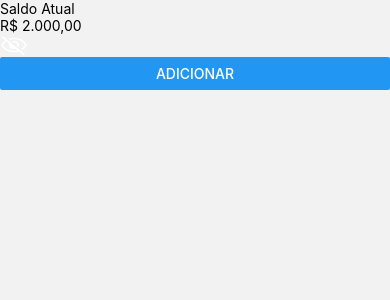
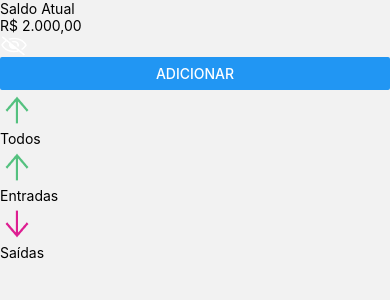
Before and after one commit to luan-rodrigues1/financial-control-mobile, a React Native app: screen /Home in a window 390 px wide. Shown: the top 300 px of the page. Built offline with nearby package versions, Linux system fonts and the light colour scheme.

Commit message:
feat: add filter by type

```diff
--- a/src/components/CardList/index.tsx
+++ b/src/components/CardList/index.tsx
@@ -3,11 +3,12 @@ import { FlatList, Image, StyleSheet, Text, TouchableOpacity, View } from "react
 import { UserContext } from "../../contexts/UserContext"
 
 const CardList = () =>{
-    const {listTransaction, setDeleteModalVisibility, setdeleteId} = useContext(UserContext)
+    const {listTransaction, setDeleteModalVisibility, setdeleteId, usingFilter, listFiltred} = useContext(UserContext)
 
    return (
+        <View>
             <FlatList
-        data={listTransaction}
+                data={!usingFilter ? listTransaction : listFiltred}
                 renderItem={({item}) =>{
                         return (
                         <View>
@@ -30,6 +31,7 @@ const CardList = () =>{
                 }}
                 >
                 </FlatList>
+        </View>
     )
 
 }
--- /dev/null
+++ b/src/components/TransactionFilter/index.tsx
@@ -0,0 +1,30 @@
+import { Image, Text, TouchableOpacity, View } from "react-native"
+import { useContext } from "react"
+import { UserContext } from "../../contexts/UserContext"
+
+const TransactionFilter = () =>{
+
+    const {typeFilterSwitch, setUsingFilter} = useContext(UserContext)
+
+    return (
+    <View>
+        <TouchableOpacity
+            onPress={() => setUsingFilter(false)}>
+            <Image source={require("../../../assets/arrowGreen.png")}/>
+        </TouchableOpacity>
+        <Text>Todos</Text>
+        <TouchableOpacity
+            onPress={() => {typeFilterSwitch("Entrada"), setUsingFilter(true)}}>
+            <Image source={require("../../../assets/arrowGreen.png")}/>
+        </TouchableOpacity>
+        <Text>Entradas</Text>
+        <TouchableOpacity
+            onPress={() => {typeFilterSwitch("Despesa"), setUsingFilter(true)}}>
+            <Image source={require("../../../assets/arrowDown.png")}/>
+        </TouchableOpacity>
+        <Text>Saídas</Text>
+    </View>
+    )
+}
+
+export default TransactionFilter
--- a/src/contexts/UserContext/index.tsx
+++ b/src/contexts/UserContext/index.tsx
@@ -27,6 +27,12 @@ export interface IProfileContext {
     setTransactionValue: React.Dispatch<React.SetStateAction<string>>
     formVisibility: boolean
     setFormVisibility: React.Dispatch<React.SetStateAction<boolean>>
+    listFiltred: ITransaction[] | []
+    setListFiltred: React.Dispatch<React.SetStateAction<ITransaction[] | []>>
+    usingFilter: boolean
+    setUsingFilter: React.Dispatch<React.SetStateAction<boolean>>
+    typeFilterSwitch: (id: string) => void
+
 }
 
 export const UserContext = createContext<IProfileContext>({} as IProfileContext)
@@ -40,6 +46,8 @@ const UserProvider = ({children}:IProfileContextProps) => {
     const [transactionType, setTransactionType] = useState<string>("Entrada")
     const [transactionDescription, setTransactionDescription] = useState<string>("")
     const [transactionvalue, setTransactionValue] = useState<string>("")
+    const [listFiltred, setListFiltred] = useState<ITransaction[] | []>([])
+    const [usingFilter, setUsingFilter] = useState<boolean>(false)
 
     const visibilitySwitch = () =>{
         if(balanceVisibility){
@@ -53,6 +61,11 @@ const UserProvider = ({children}:IProfileContextProps) => {
         const deleteItem = listTransaction.filter(element => element.id !== id)
 
         return setListTransaction(deleteItem)
+    }
+
+    const typeFilterSwitch = (type: string) =>{
+        const listFiltred = listTransaction.filter(element => element.type === type)
+        return setListFiltred(listFiltred)
     }
 
     return <UserContext.Provider
@@ -73,7 +86,12 @@ const UserProvider = ({children}:IProfileContextProps) => {
         transactionvalue,
         setTransactionValue,
         formVisibility,
-        setFormVisibility
+        setFormVisibility,
+        listFiltred,
+        setListFiltred,
+        usingFilter,
+        setUsingFilter,
+        typeFilterSwitch
     }}>{children}</UserContext.Provider>
 
 }
--- a/src/screens/home.tsx
+++ b/src/screens/home.tsx
@@ -3,11 +3,13 @@ import TotalMoney from "../components/TotalMoney"
 import FormModal from "../components/FormModal"
 import CardList from "../components/CardList"
 import DeleteModal from "../components/DeleteModal"
+import TransactionFilter from "../components/TransactionFilter"
 
 const Home = () =>{
     return (
         <View>
             <TotalMoney/>
+            <TransactionFilter/>
             <FormModal/>
             <CardList/>
             <DeleteModal/>
```
Lines whose indentation alone changed are shown as unchanged.
